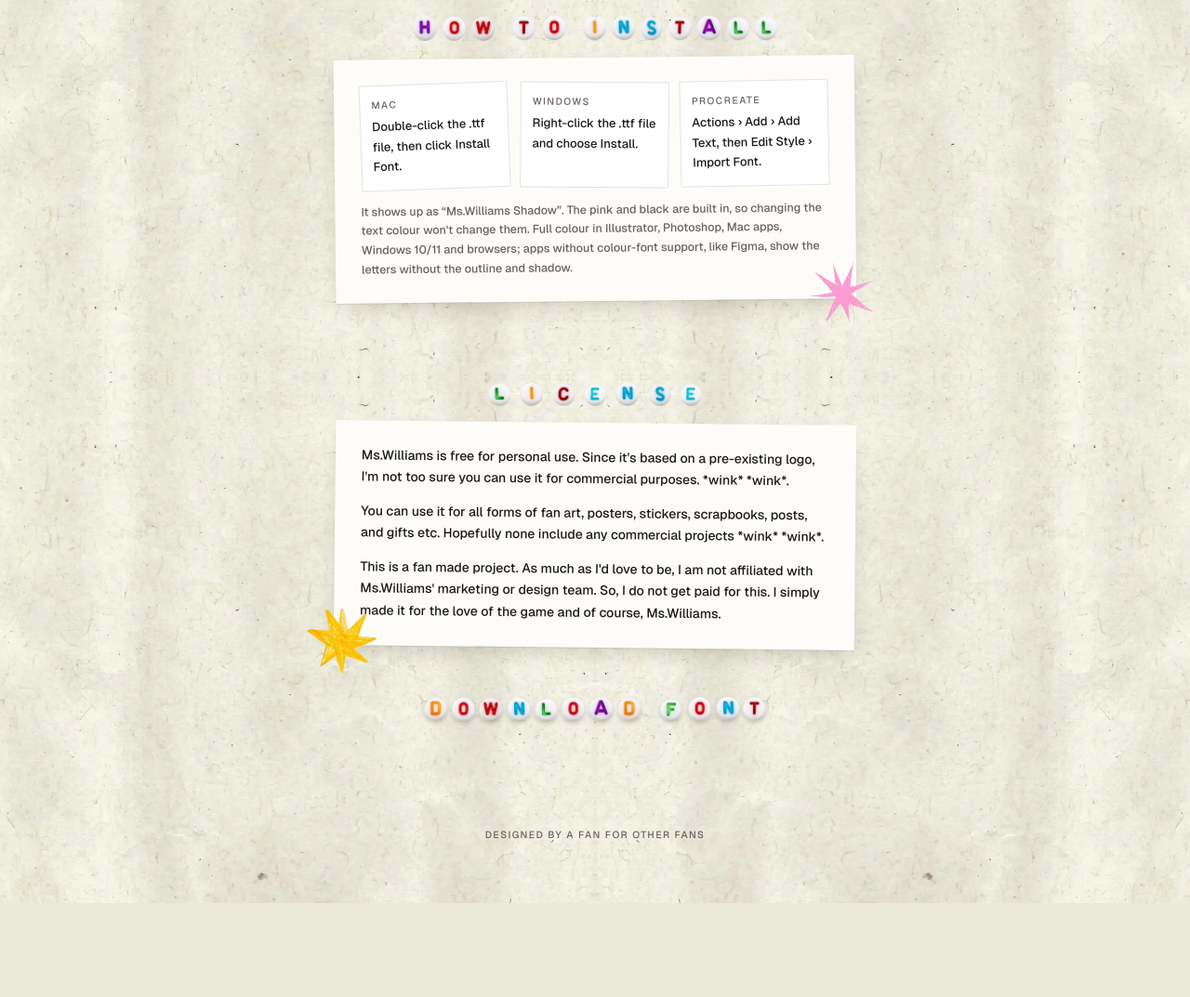
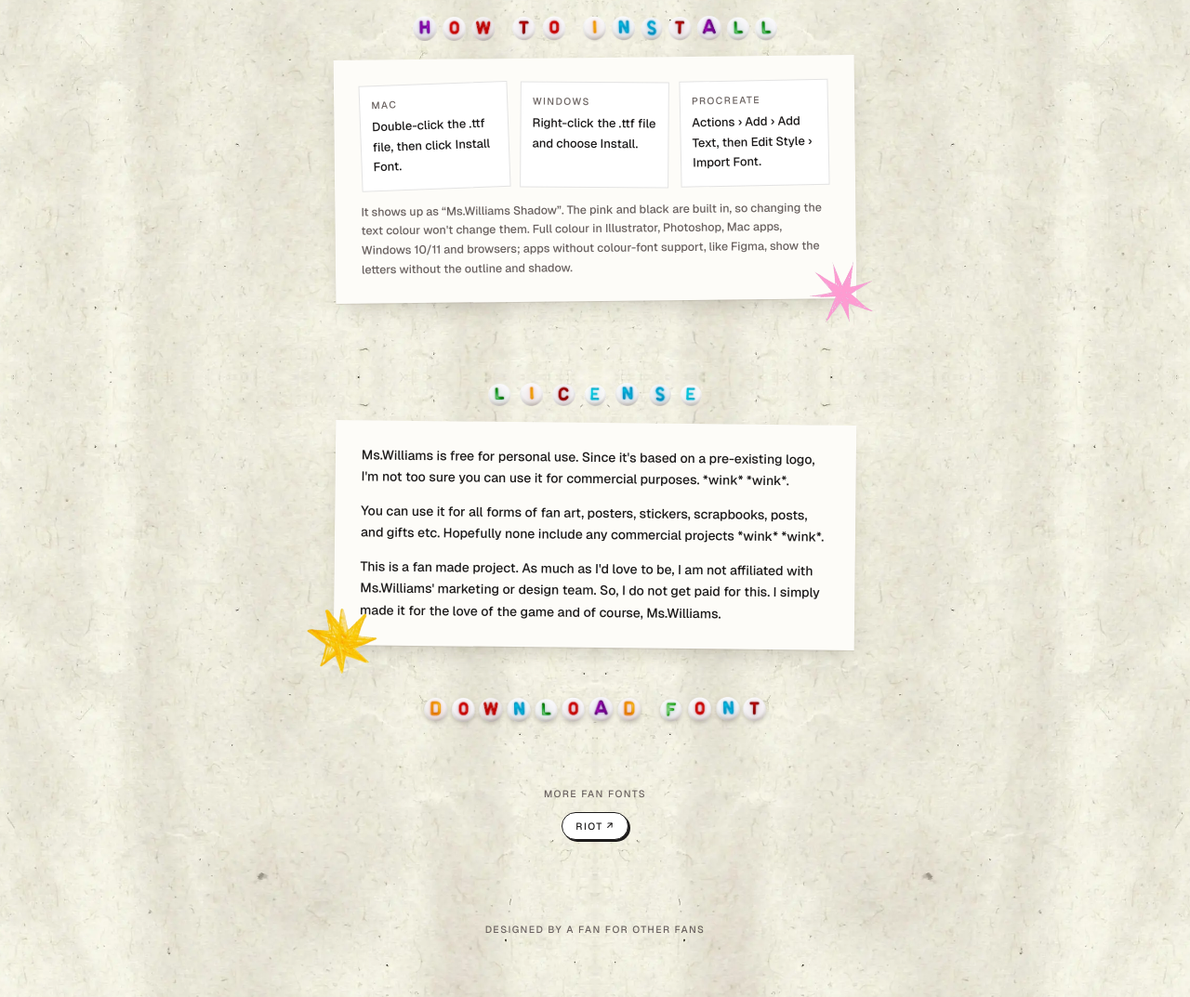
Before and after one commit to cartoonsforsquares/ms-williams, a plain HTML site: page index.html in a window 1280 px wide. Shown: the part 2294-3367 px from the top of the page at 93% size. Before the commit the page ends 3266 px from the top, so only its background shows below. Drawn offline with Linux system fonts and the light colour scheme.

Commit message:
Link to the Riot font
Co-Authored-By: Claude Opus 5.5 <noreply@anthropic.com>

```diff
--- a/index.html
+++ b/index.html
@@ -113,6 +113,8 @@ a.pill { text-decoration: none; }
 .fine { font-size: 12.5px; color: var(--ink-soft); }
 
 footer { text-align: center; }
+.more { display: grid; justify-items: center; gap: 10px; margin-top: calc(var(--gap) * -.5); }
+.more .pill { margin: 0; }
 
 @media (max-width: 520px) {
   :root { --gap: 72px; --bead: min(22px, calc((100vw - 40px) * 55 / 906)); }   /* widest headline (Character sheet) fits the screen */
@@ -218,6 +220,11 @@ footer { text-align: center; }
     <button class="beads" type="button" data-download aria-label="Download the Ms.Williams font"><img src="kit/download-font.webp" alt=""></button>
     <div id="status" role="status"></div>
   </div>
+
+  <aside class="more" aria-label="More fan fonts">
+    <span class="label">More fan fonts</span>
+    <a class="pill" href="https://cartoonsforsquares.github.io/riot-paramore/" target="_blank" rel="noopener">Riot ↗</a>
+  </aside>
 
   <footer class="label">Designed by a fan for other fans</footer>
 </div>
```
